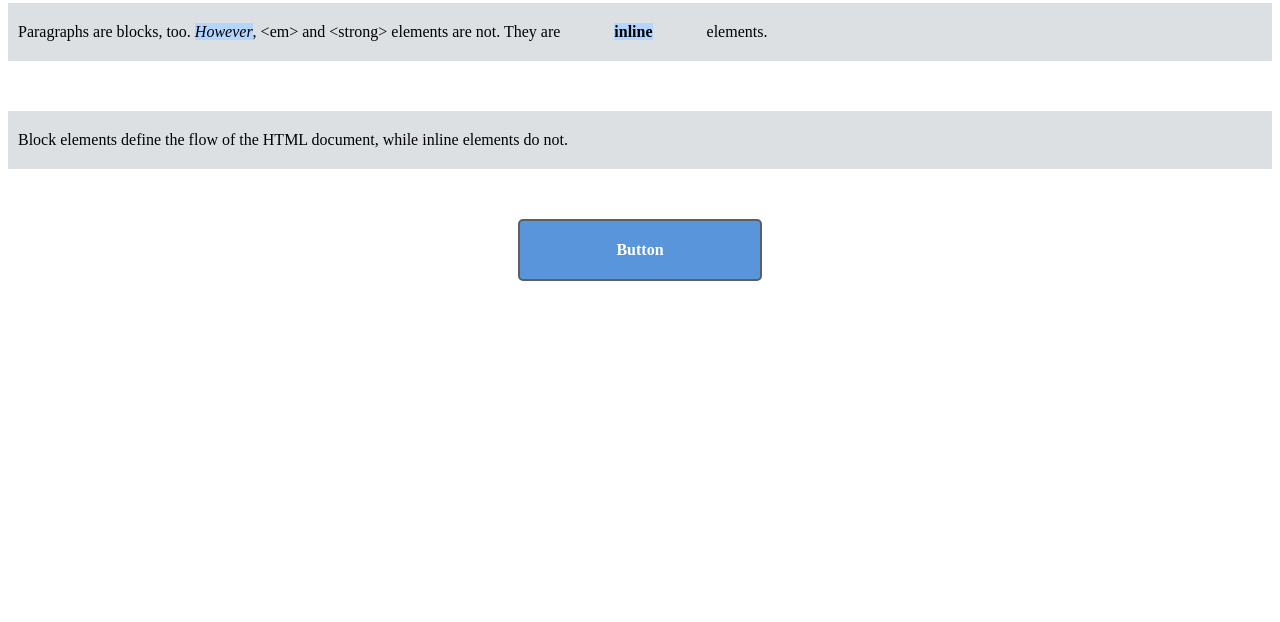
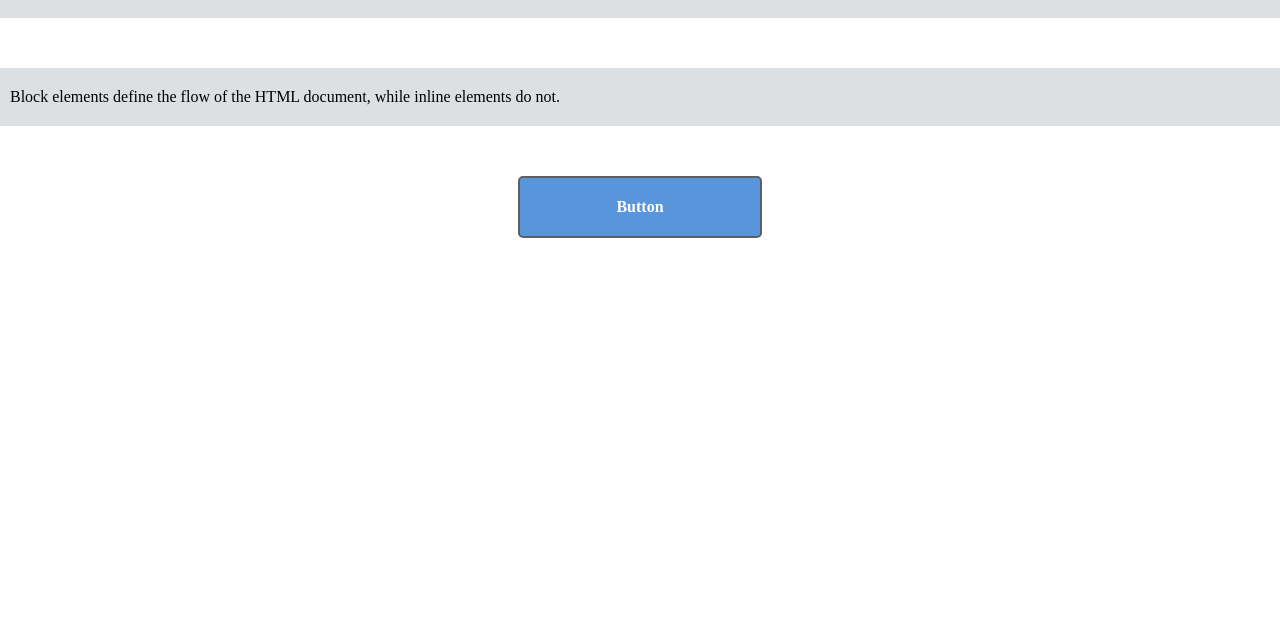
Before and after one commit to constantcb/cssPlayground, a plain HTML site: page index.html in a window 1280 px wide. Shown: the part 178-800 px from the top of the page. Drawn offline with Linux system fonts and the light colour scheme.

Commit message:
lezione completata

```diff
--- a/box-styles.css
+++ b/box-styles.css
@@ -1,3 +1,9 @@
+* {
+  margin: 0;
+  padding: 0;
+  box-sizing: border-box;
+}
+
 h1, p {
     background-color: #DDE0E3;    /* Light gray */
   }
```
Also changed, not shown: index.html (+9 -1 lines).
